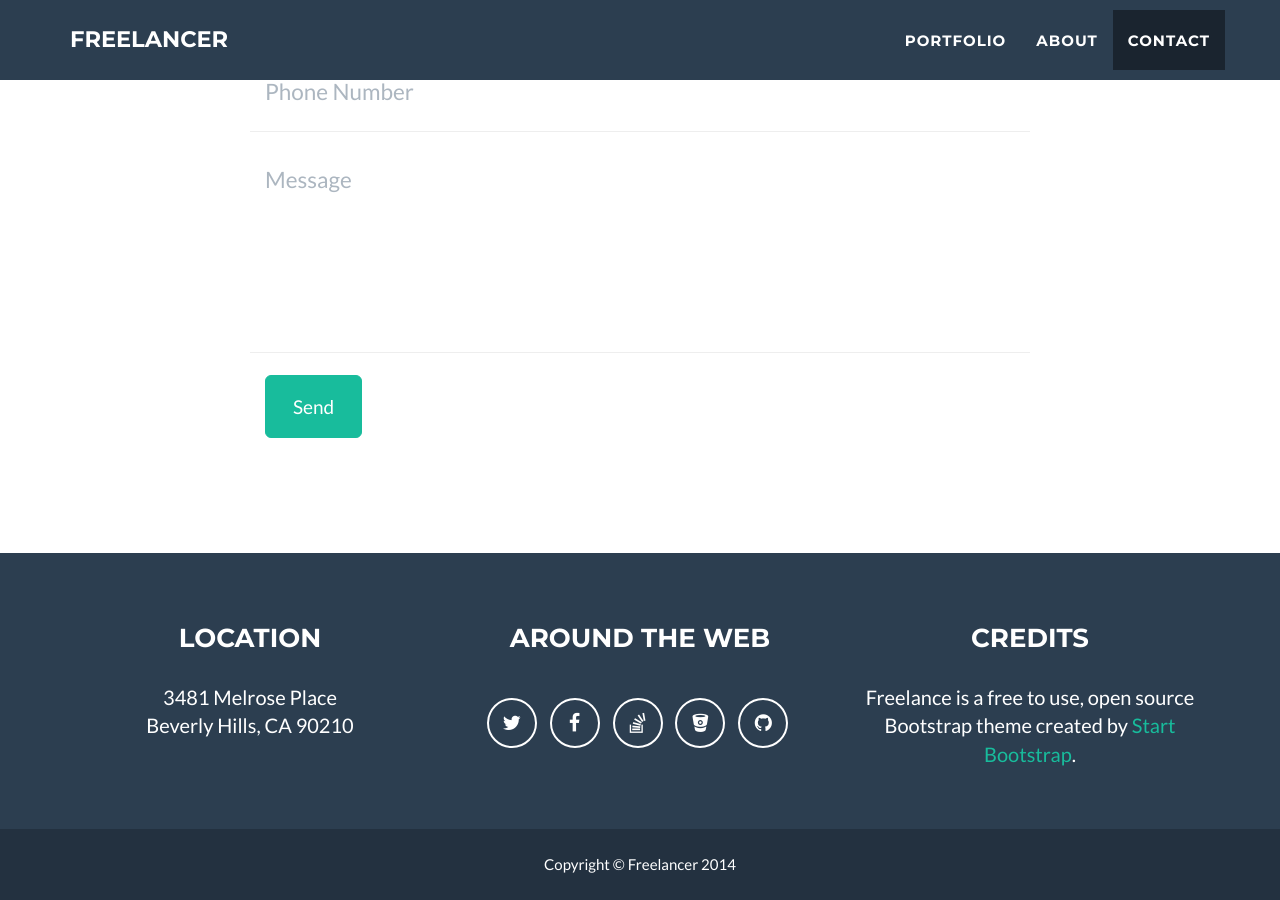
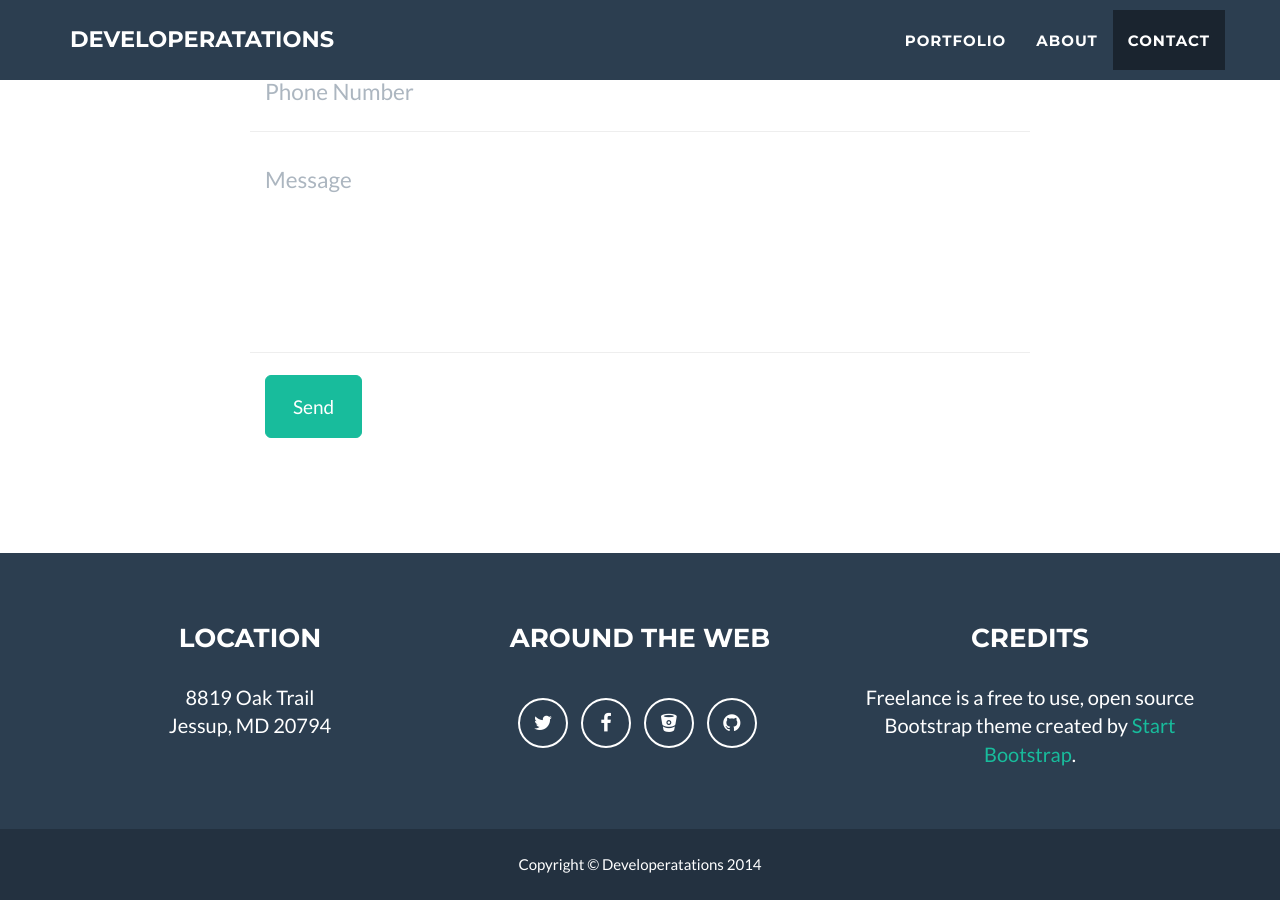
Before and after one commit to dldorsey/dldorsey.github.io, a Jekyll site: the page built from index.html, in a window 1280 px wide and 900 px high, scrolled down 2590 px. Built offline with Jekyll 4.4.1, drawn with Linux system fonts in a browser that asks for light colours; some of the changed text lies outside the part shown.

Commit message:
minor updates

```diff
--- a/_config.yml
+++ b/_config.yml
@@ -1,7 +1,7 @@
 # Site settings
-title: Freelancer
-email: your-email@domain.com
-description: "Write an awesome description for your new site here. You can edit this line in _config.yml. It will appear in your document head meta (for Google search results) and in your feed.xml site description."
+title: Developeratations
+email: dldorsey@gmail.com
+description: "aitch tee tee pee cee o el o en ess el a ess aitch ess el a ess aitch double-u double-u double-u"
 
 # Color settings (hex-codes without the leading hash-tag)
 color:
@@ -12,20 +12,18 @@ color:
 # Social networks usernames (many more available: google-plus, flickr, dribbble, pinterest, instagram, tumblr, linkedin, etc.)
 social:
   - title: twitter
-    url: http://twitter.com/jekyllrb
+    url: http://twitter.com/essemteepee
   - title: facebook
-    url:
-  - title: stack-overflow
-    url: http://stackoverflow.com/questions/tagged/jekyll
+    url: http://facebook.com/lisasbrother
   - title: bitbucket
-    url: http://bitbucket.org/jekyll
+    url: http://bitbucket.org/dldorsey
   - title: github
-    url: http://github.com/jekyll
+    url: http://github.com/dldorsey
 
 # Postal address (add as many lines as necessary)
 address:
-  - line: 3481 Melrose Place
-  - line: Beverly Hills, CA 90210
+  - line: 8819 Oak Trail
+  - line: Jessup, MD 20794
 
 # Build settings
 markdown: kramdown
```
